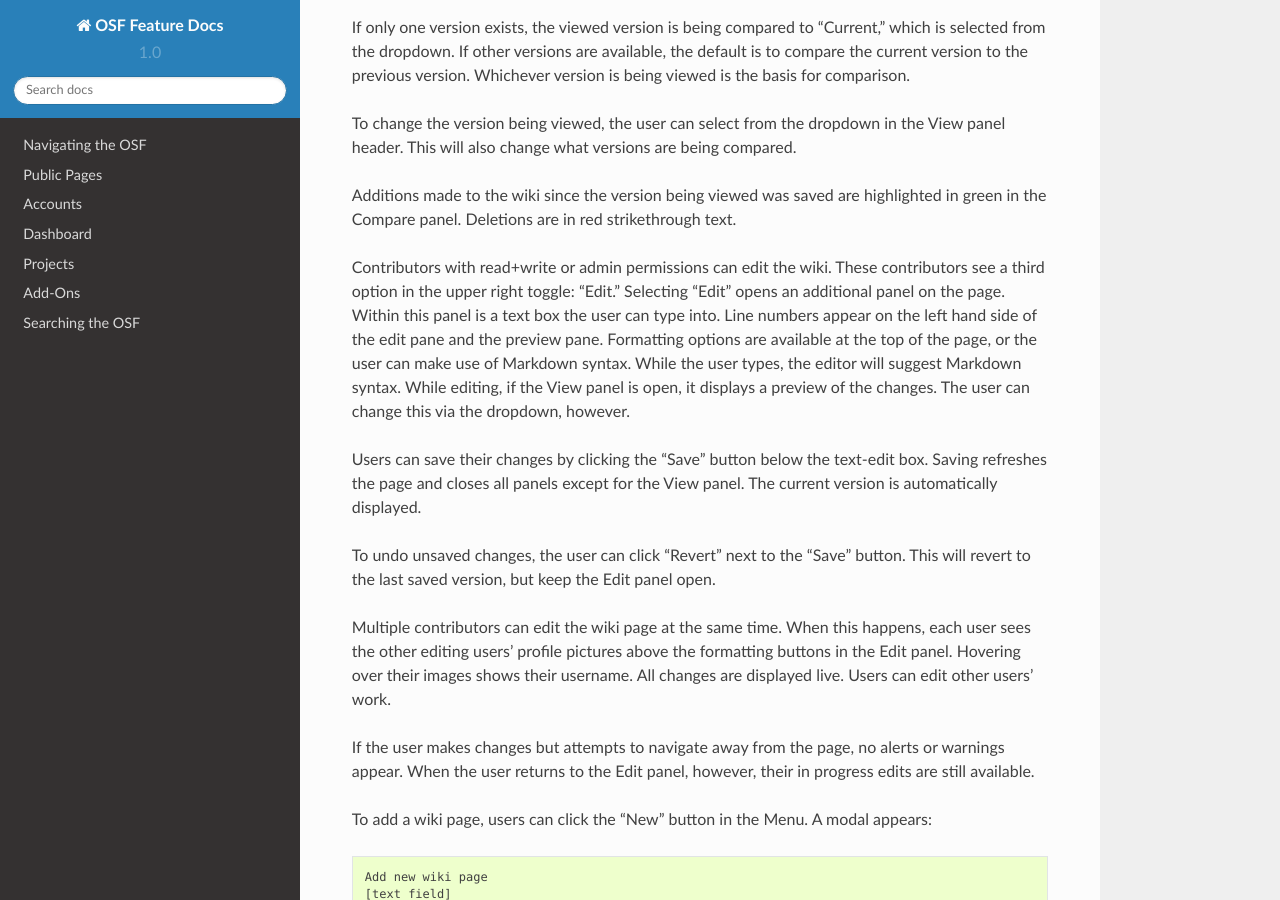
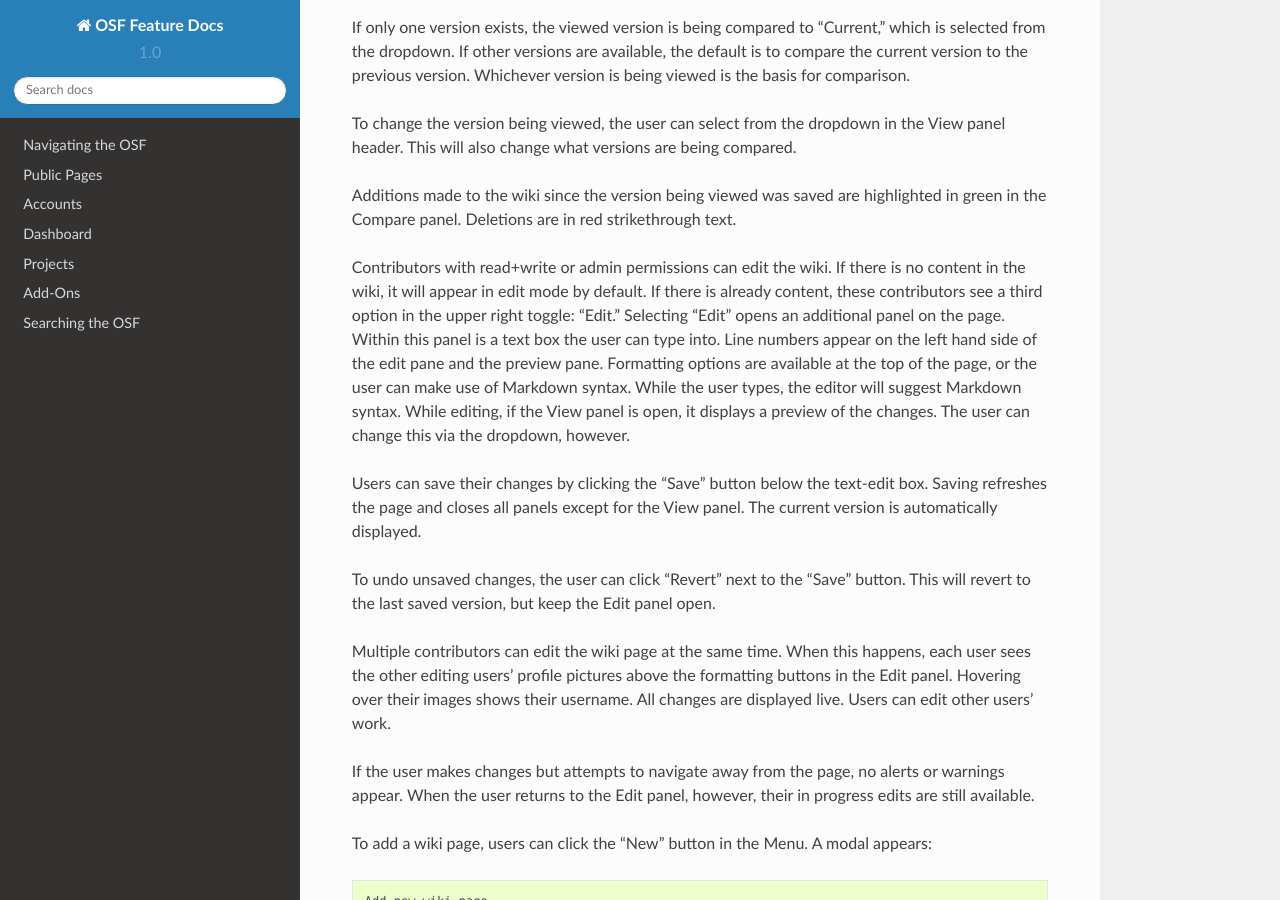
Before and after one commit to CenterForOpenScience/OSFDocs, a Sphinx documentation site: the page built from docs/projects/wiki.rst, in a window 1280 px wide and 900 px high, scrolled down 696 px. Built offline with Sphinx 7.4.7 and the Read the Docs theme 2.0.0, drawn with Linux system fonts in a browser that asks for light colours.

Commit message:
OSF-5363
Default to "Edit" of wiki if no content exists

```diff
--- a/docs/projects/wiki.rst
+++ b/docs/projects/wiki.rst
@@ -27,7 +27,7 @@ versions are being compared.
 Additions made to the wiki since the version being viewed was saved are highlighted in green in the Compare panel. Deletions
 are in red strikethrough text.
 
-Contributors with read+write or admin permissions can edit the wiki. These contributors see a third option in the upper right toggle: "Edit."
+Contributors with read+write or admin permissions can edit the wiki. If there is no content in the wiki, it will appear in edit mode by default. If there is already content, these contributors see a third option in the upper right toggle: "Edit."
 Selecting "Edit" opens an additional panel on the page. Within this panel is a text box the user can type into. Line numbers appear on the left hand side of the edit pane and the preview pane. Formatting options are available
 at the top of the page, or the user can make use of Markdown syntax. While the user types, the editor will suggest Markdown syntax. While editing, if the View panel is open, it displays a preview
 of the changes. The user can change this via the dropdown, however.
```
